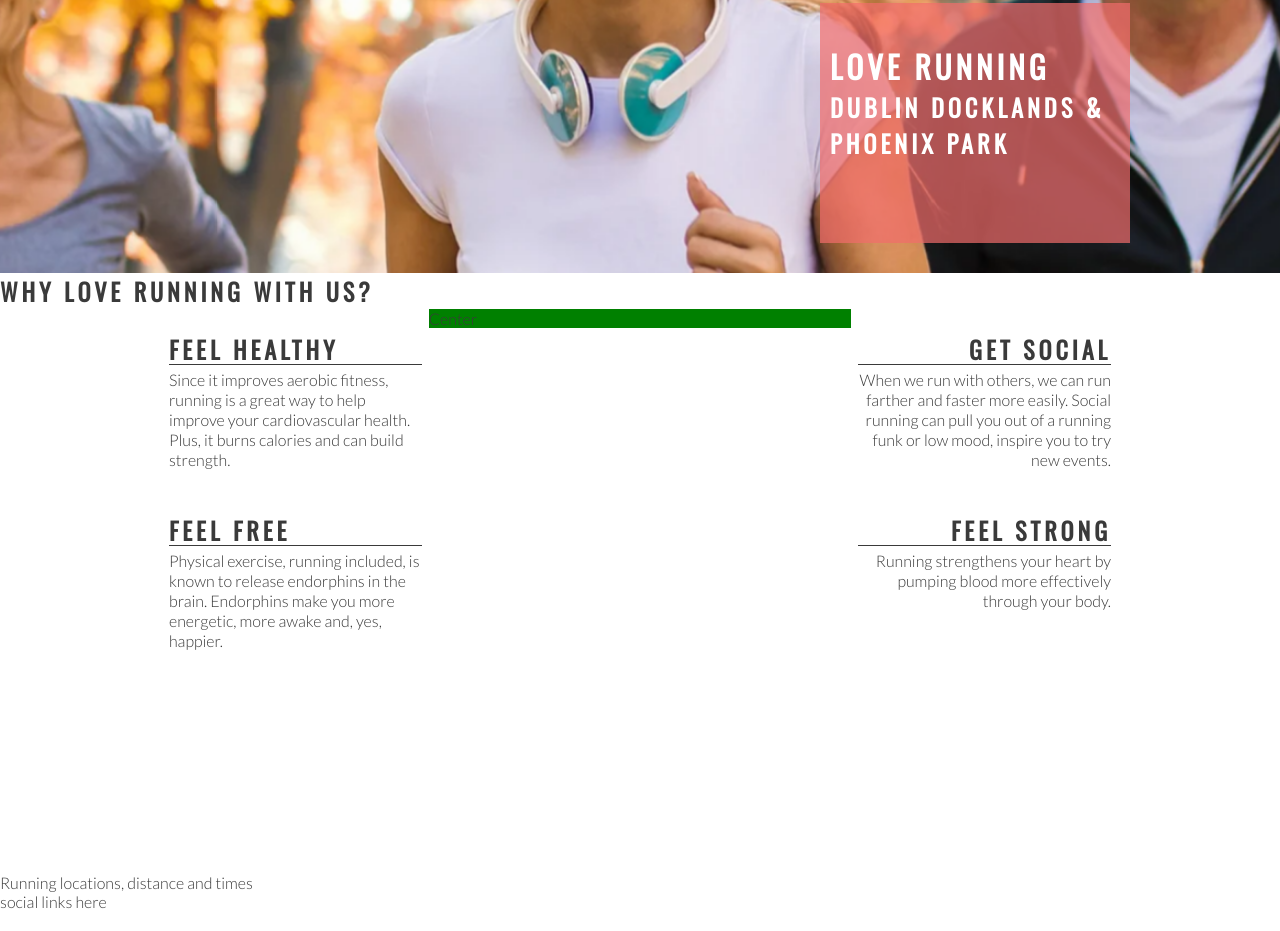
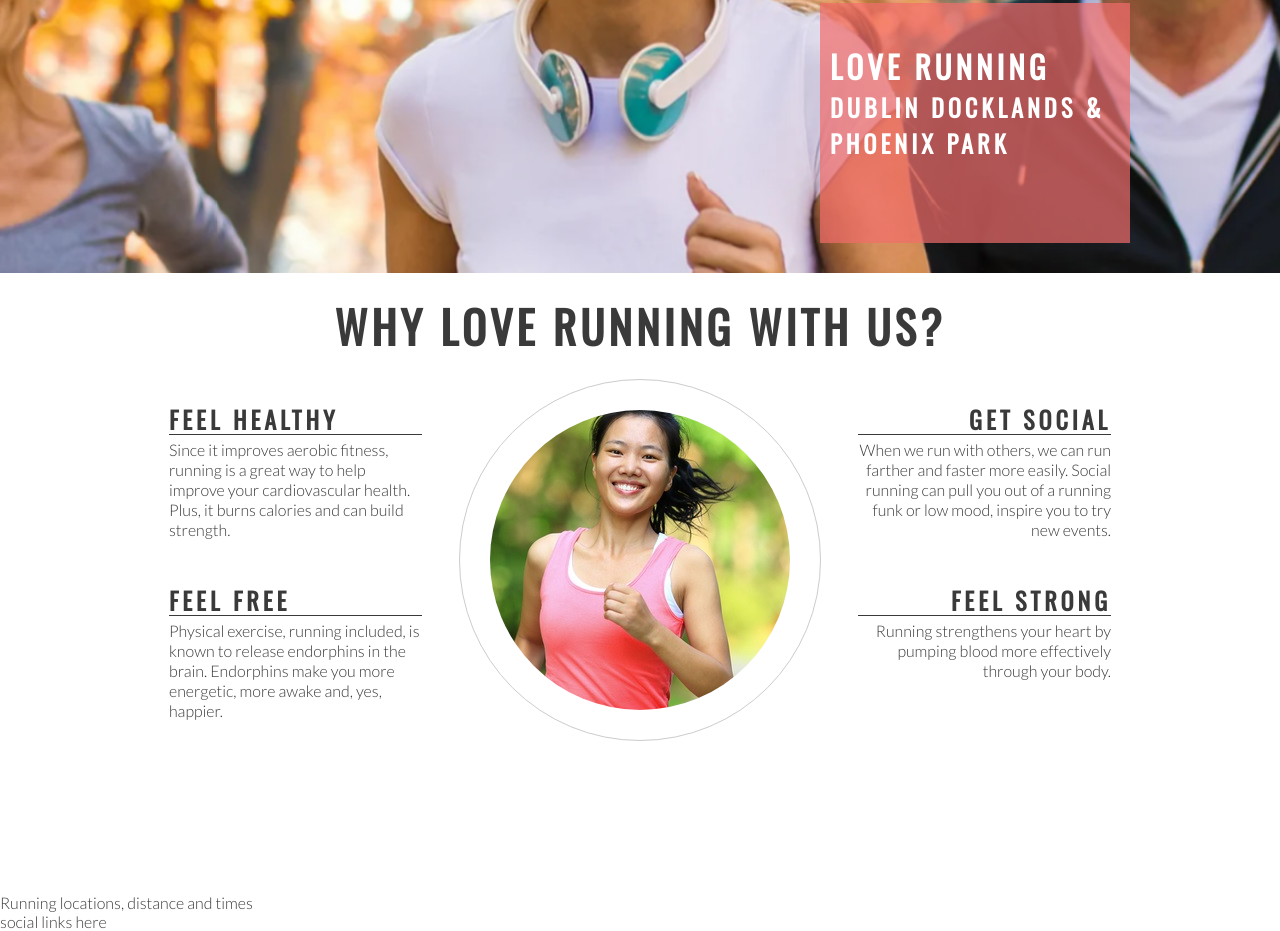
Before and after one commit to TarciSilva/love-running, a plain HTML site: page index.html in a window 1280 px wide. Shown: the part 402-1333 px from the top of the page. Drawn offline with nearby package versions, Linux system fonts and the light colour scheme.

Commit message:
Add club ethos central image and style into a circle

```diff
--- a/assets/css/style.css
+++ b/assets/css/style.css
@@ -130,7 +130,7 @@ float: right;
 #center-about {
     width: 33%;
     margin: 0 auto;
-    background-color: green;
+
 }
 
 hr {
@@ -161,3 +161,26 @@ hr {
 .right-about-heading p {
     text-align:right
 }
+
+#welcome {
+    text-align: center;
+    margin: 20px 0;
+    font-size: 280%;
+}
+
+#circule-container {
+    width: 300px;
+    height: 300px;
+    padding: 30px;
+    border-style: solid;
+    border-color: #ccc;
+    border-width: 1px;
+    border-radius: 50%;
+    margin: 0 auto;
+}
+
+#circule-cover-bg {
+    background: url('../images/ethos-center-image.jpeg') no-repeat center center;
+    height: 100%;
+    border-radius: 50%;
+}
--- a/index.html
+++ b/index.html
@@ -37,7 +37,7 @@
     </div>
     </section>
 <section id="club-ethos">
-    <h1>Why Love Running With Us?</h1>
+    <h2 id="welcome">Why Love Running With Us?</h2>
     <div id="left-about">
         <div class="left-about-heading">
             <h2>Feel Healthy</h2>
@@ -68,7 +68,11 @@
                 <p>Running strengthens your heart by pumping blood more effectively through your body.</p>
             </div>
     </div>
-    <div id="center-about">Center</div>
+    <div id="center-about">
+        <div id="circule-container">
+            <div id="circule-cover-bg"></div>
+        </div>
+    </div>
 </section>
 <section>
     Running locations, distance and times
```
Also changed, not shown: assets/images/ethos-center-image.jpeg (added).
